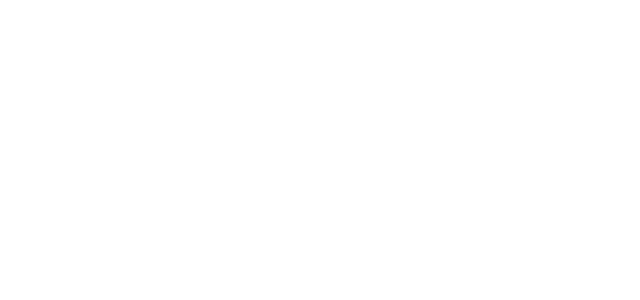
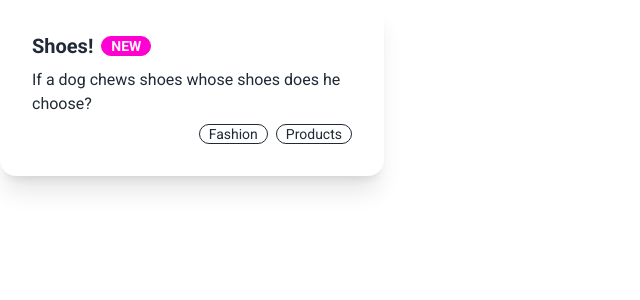
Before and after one commit to Arsh1333/movie, a React (Vite) app in the folder movie/: page /public in a window 1280 px wide. Before the commit this address had no page. Shown: the top 300 px of the page, without its empty margins (0-640 px from the left). Built offline with nearby package versions, Linux system fonts and the light colour scheme; no server answers; a web font is replaced by a local one.

Commit message:
populate username

```diff
--- a/movie/src/App.jsx
+++ b/movie/src/App.jsx
@@ -4,6 +4,7 @@ import Hero from "./components/Hero.jsx";
 import Login from "./components/Login.jsx";
 import Register from "./components/Register.jsx";
 import MainPage from "./components/MainPage.jsx";
+import PublicReviews from "./components/PublicReviews.jsx";
 
 function App() {
   return (
@@ -13,6 +14,7 @@ function App() {
         <Route path="/login" element={<Login />} />
         <Route path="/register" element={<Register />} />
         <Route path="/mainpage" element={<MainPage />} />
+        <Route path="/public" element={<PublicReviews />} />
       </Routes>
     </Router>
     // <>
--- a/movie/src/components/Hero.jsx
+++ b/movie/src/components/Hero.jsx
@@ -43,7 +43,7 @@ const Hero = () => {
 
                 <div className="modal-action">
                   <form method="dialog">
-                    <Link to="/mainpage" className="btn btn-warning">
+                    <Link to="/public" className="btn btn-warning">
                       Explore
                     </Link>
                     {/* if there is a button in form, it will close the modal */}
--- a/movie/src/components/Login.jsx
+++ b/movie/src/components/Login.jsx
@@ -17,7 +17,7 @@ const Login = () => {
       .then((res) => {
         console.log(res.data.token);
         const token = res.data.token;
-        localStorage.setItem("token", token);
+        sessionStorage.setItem("token", token);
         navigate("/mainpage");
       })
       .catch((error) => console.log(error));
--- a/movie/src/components/MainPage.jsx
+++ b/movie/src/components/MainPage.jsx
@@ -11,12 +11,13 @@ const MainPage = () => {
   const [movieDetails, setMovieDetails] = useState({});
   const [load, setLoad] = useState("");
   const [dec, setDec] = useState(" ");
+  const [submitted, setSubmitted] = useState(false);
 
   const handleSearchMovie = (e) => {
     setSearchMovie(e.target.value);
   };
   const handleReviewSubmit = async () => {
-    const token = localStorage.getItem("token");
+    const token = sessionStorage.getItem("token");
 
     try {
       const res = await axios.post(
@@ -35,7 +36,7 @@ const MainPage = () => {
           },
         }
       );
-
+      setSubmitted(true);
       console.log(res.data); // Logs the response data
     } catch (err) {
       console.error("Token:", token);
@@ -210,6 +211,12 @@ const MainPage = () => {
                     >
                       Submit
                     </button>
+                    {submitted && (
+                      <h1 className="text-green-400">
+                        {" "}
+                        Review Submitted Successfully
+                      </h1>
+                    )}
                   </div>
                 </dialog>
               </div>
--- /dev/null
+++ b/movie/src/components/PublicReviews.jsx
@@ -0,0 +1,35 @@
+import React from "react";
+import axios from "axios";
+
+const PublicReviews = () => {
+  const getReviews = async () => {
+    const response = axios
+      .get("http://localhost:8000/api/reviews/getReviews")
+      .then((res) => {
+        console.log(res);
+      })
+      .catch((err) => {
+        console.log(err);
+      });
+  };
+  getReviews();
+  return (
+    <>
+      <div className="card bg-base-100 w-96 shadow-xl">
+        <div className="card-body">
+          <h2 className="card-title">
+            Shoes!
+            <div className="badge badge-secondary">NEW</div>
+          </h2>
+          <p>If a dog chews shoes whose shoes does he choose?</p>
+          <div className="card-actions justify-end">
+            <div className="badge badge-outline">Fashion</div>
+            <div className="badge badge-outline">Products</div>
+          </div>
+        </div>
+      </div>
+    </>
+  );
+};
+
+export default PublicReviews;
```
Also changed, not shown: 1 other file (tests, documents, lock files or other folders).
